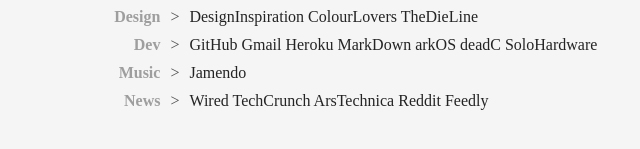
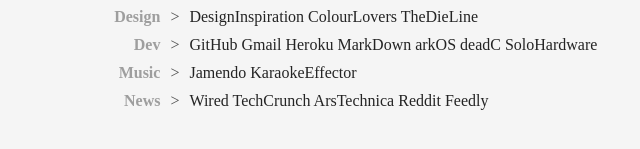
Before and after one commit to ijara/rapid-dial, a plain HTML site: page index.html in a window 1280 px wide. Shown: the part 397-546 px from the top of the page, without its empty margins (62-702 px from the left). Drawn offline with Linux system fonts and the light colour scheme.

Commit message:
added karaoke effector ]:D

```diff
--- a/index.html
+++ b/index.html
@@ -89,6 +89,7 @@
 
                         <td>
                             <a href="http://jamendo.com">Jamendo</a>
+                            <a href="http://karaeffector.blogspot.com/">KaraokeEffector</a>
                         </td>
                     </tr>
 
```
